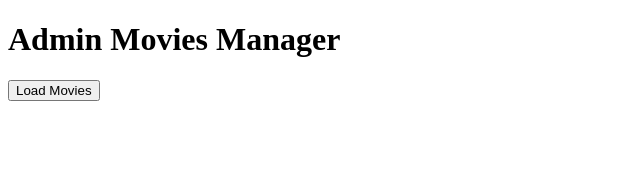
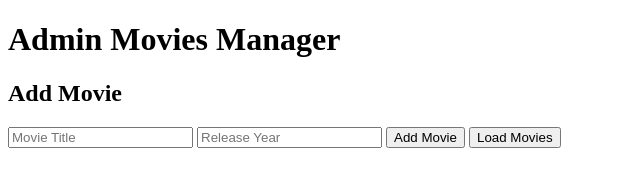
Before and after one commit to Tamo74/movie-rec-app, a plain HTML site: page client/pages/admin-movies.html in a window 1280 px wide. Shown: the whole page, without its empty margins (0-640 px from the left). Drawn offline with Linux system fonts and the light colour scheme.

Commit message:
added admin add-movie function

```diff
--- a/client/pages/admin-movies.html
+++ b/client/pages/admin-movies.html
@@ -5,6 +5,13 @@
 </head>
 <body>
     <h1>Admin Movies Manager</h1>
+
+    <h2>Add Movie</h2>
+
+    <input id="title" placeholder="Movie Title">
+    <input id="year" placeholder="Release Year">
+
+    <button onclick="addMovie()">Add Movie</button>
 
     <button onclick="loadMovies()">Load Movies</button>
 
@@ -24,6 +31,21 @@
                 list.appendChild(li);
             });
         }
+
+        async function addMovie() {
+            const title = document.getElementById("title").value;
+            const year = document.getElementById("year").value;
+
+            await fetch("http://localhost:3000/api/admin/movies", {
+                method: "POST",
+                headers: {
+                    "Content-Type": "application/json"
+                },
+                body: JSON.stringify({ title, year })
+            });
+
+            loadMovies();
+        }
     </script>
 </body>
 </html>
```
